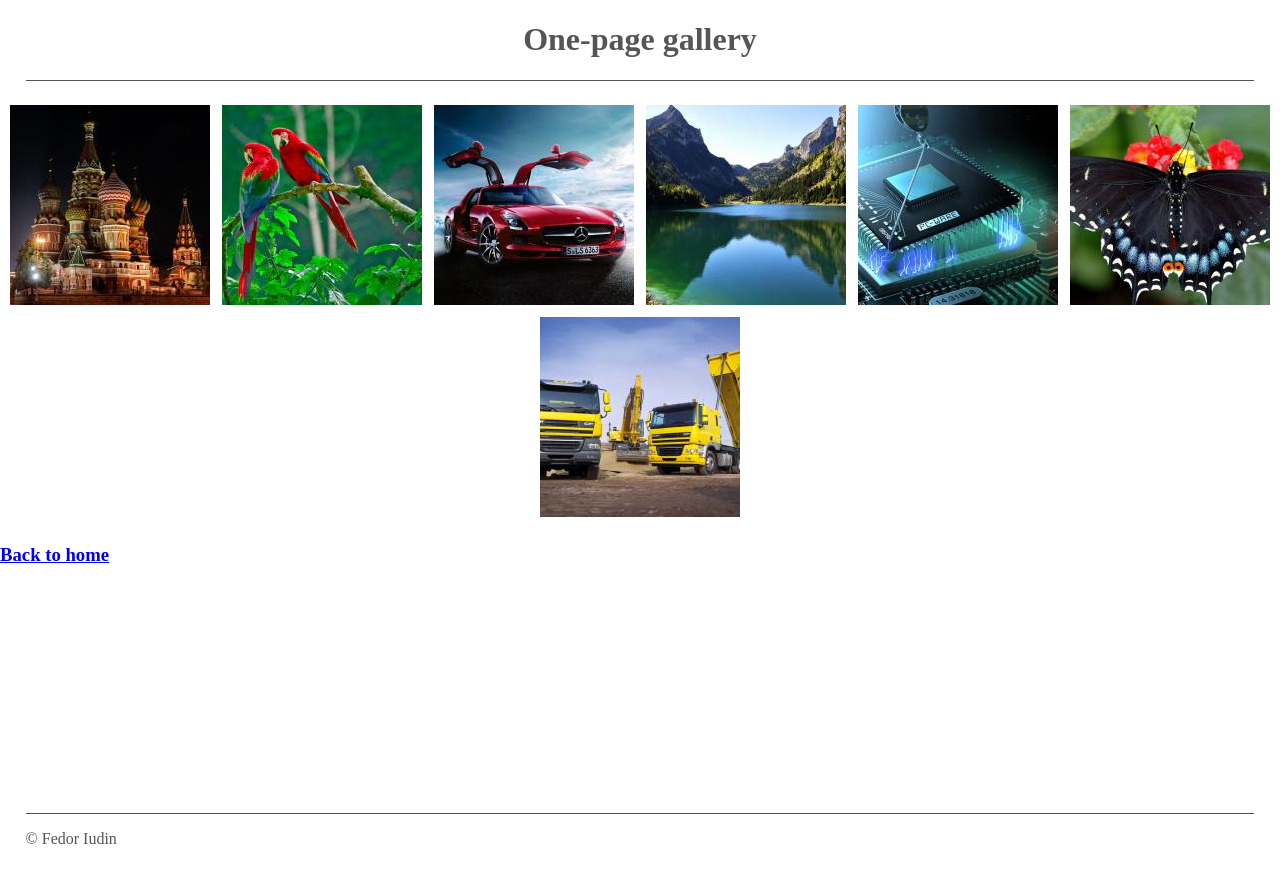
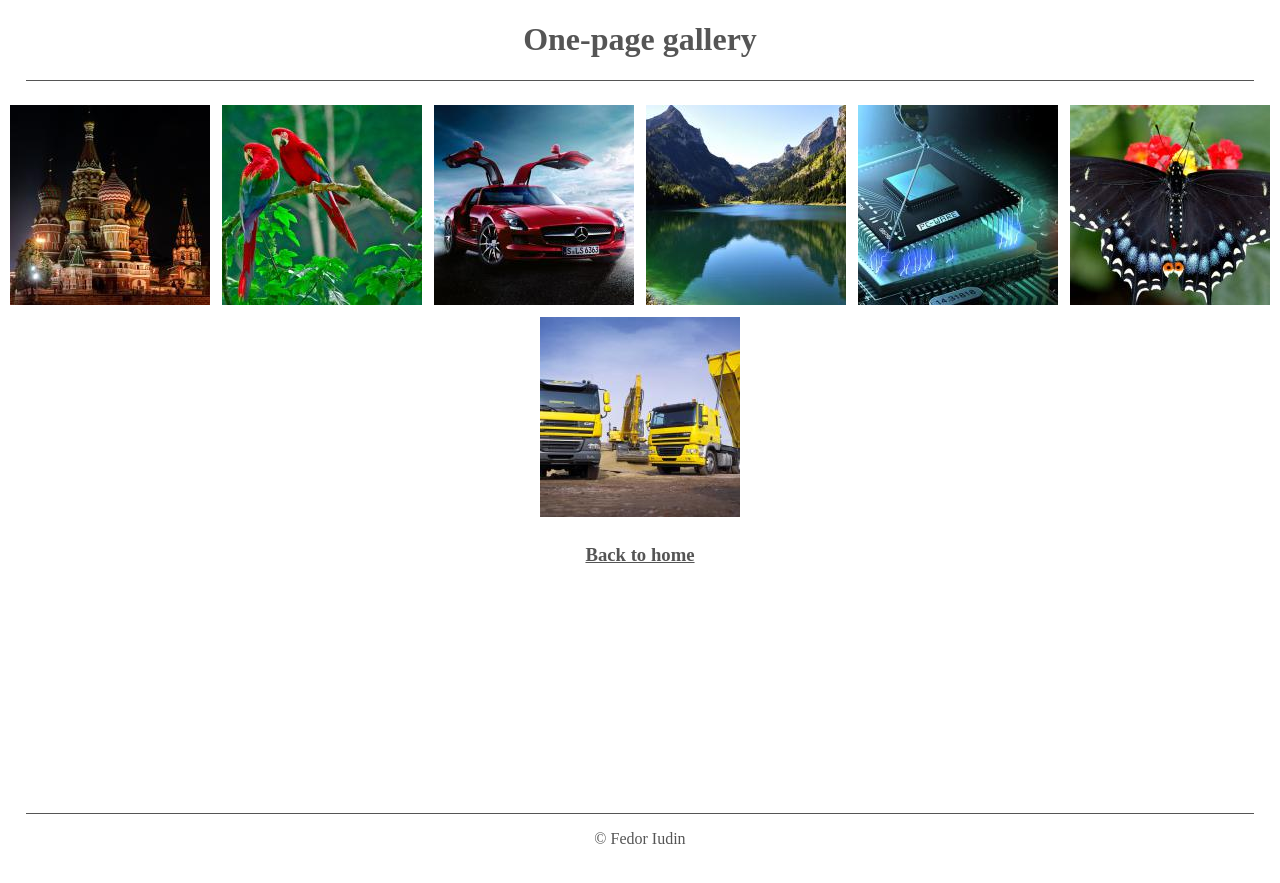
Before and after one commit to iudin/iudin.github.io, a Jekyll site: the page gallery/index.html, which Jekyll copies as it is, in a window 1280 px wide. Shown: the top 883 px of the page. Built offline with Jekyll 4.4.1, drawn with Linux system fonts in a browser that asks for light colours.

Commit message:
Link styles

```diff
--- a/gallery/css/viewer.css
+++ b/gallery/css/viewer.css
@@ -3,6 +3,8 @@ body {
 	flex-direction: column;
 	min-height: 96vh;
 	margin: 0;
+	text-align: center;
+	color: #555555;
 }
 body.lock {
 	overflow: hidden;
@@ -10,8 +12,6 @@ body.lock {
 header {
 	width: 96%;
 	margin: 0 auto 20px;
-	text-align: center;
-	color: #555555;
 	border-bottom: 1px solid #555555;
 }
 article {
@@ -20,8 +20,13 @@ article {
 footer {
 	width: 96%;
 	margin: 0 auto;
+	border-top: 1px solid #555555;
+}
+a {
 	color: #555555;
-	border-top: 1px solid #555555;
+}
+a:hover, a:focus, a:active {
+	text-decoration: none;
 }
 .gallery {
 	text-align: center;
```
